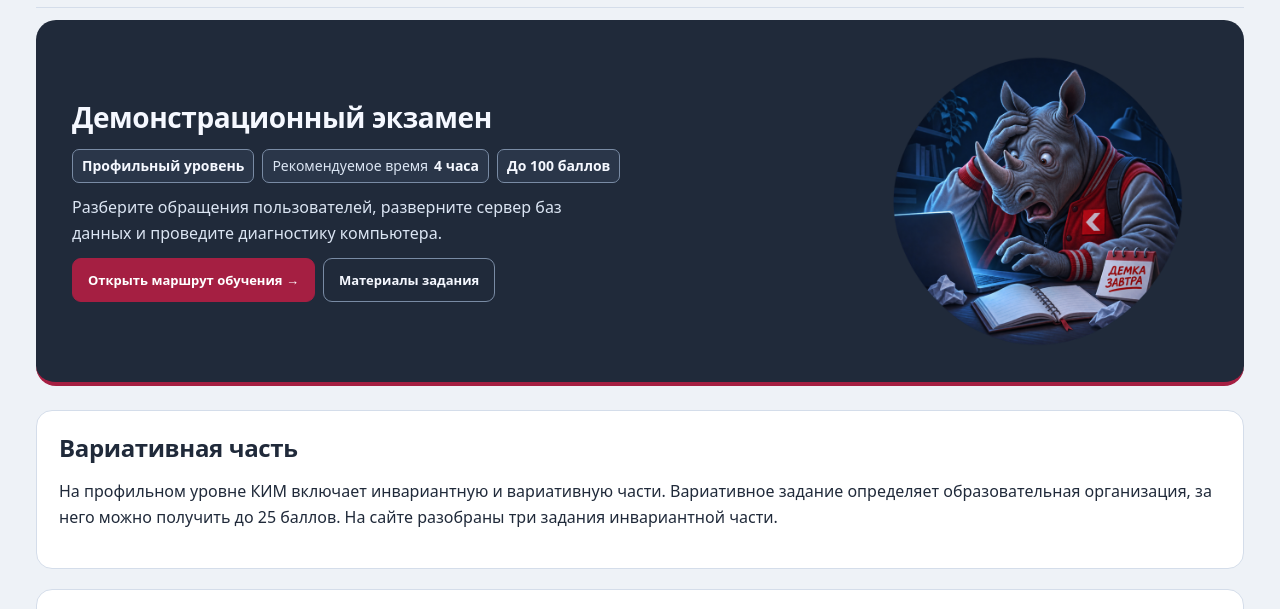
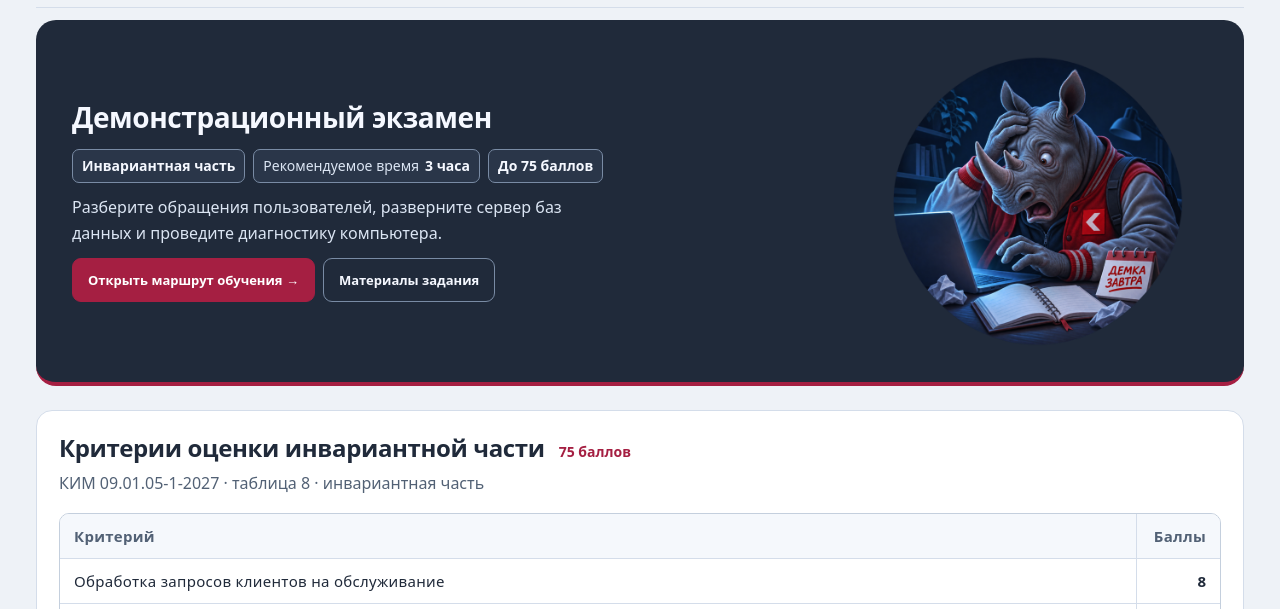
Before and after one commit to OlgaKraven/2027-vdko-demo, a plain HTML site: page index.html in a window 1280 px wide. Shown: the part 131-740 px from the top of the page. Drawn offline with Linux system fonts and the light colour scheme.

Commit message:
Убрать сведения о вариативной части ДЭ 09.01.05

```diff
--- a/app.js
+++ b/app.js
@@ -126,13 +126,13 @@ function overview() {
     <div class="banner-copy">
       <h1>Демонстрационный экзамен</h1>
       <ul class="banner-facts" aria-label="Параметры экзамена">
-        <li>Профильный уровень</li><li><span>Рекомендуемое время</span> <time datetime="PT4H">4 часа</time></li><li>До 100 баллов</li>
+        <li>Инвариантная часть</li><li><span>Рекомендуемое время</span> <time datetime="PT3H">3 часа</time></li><li>До 75 баллов</li>
       </ul>
       <p class="lead">Разберите обращения пользователей, разверните сервер баз данных и проведите диагностику компьютера.</p>
       <div class="button-row">${btn('Открыть маршрут обучения →','data-mode="learn"',true)}${materialsButton()}</div>
     </div>
     <div class="banner-mascot"><img src="mascot-exam.png" width="680" height="680" alt="Носорог-студент готовится к демоэкзамену"></div>
-  </section><section class="route-panel" id="variative" aria-labelledby="variative-title"><h2 id="variative-title">Вариативная часть</h2><p>На профильном уровне КИМ включает инвариантную и вариативную части. Вариативное задание определяет образовательная организация, за него можно получить до 25 баллов. На сайте разобраны три задания инвариантной части.</p></section>${criteria()}`;
+  </section>${criteria()}`;
 }
 const shortStages = ['Старт', 'Заявки', 'Сервер', 'Диагностика'];
 function stageNavigation(items, active, practice = false) {
@@ -563,7 +563,7 @@ function criteria() {
 function faq() {
   const groups = [
     ['Об экзамене', [
-      ['Какие задания разобраны?', 'Три инвариантных задания образца КИМ 09.01.05-1-2027 на с. 31–36. Состав вариативной части профильного экзамена уточните у колледжа.'],
+      ['Какие задания разобраны?', 'Три инвариантных задания образца КИМ 09.01.05-1-2027 на с. 31–36.'],
       ['Будет ли интернет?', 'На с. 23 КИМ предусмотрен доступ к профильным справочникам и сервисам по белому списку. Уточните список на инструктаже. Для домашней репетиции заранее скачайте материалы и проверьте запуск редакторов и локальной базы без интернета.'],
       ['Можно ли принести накопитель или готовый отчёт?', 'Используйте только материалы, устройства и ресурсы, разрешённые площадкой. Папку сдачи и форматы файлов уточните на инструктаже.'],
       ['Что делать, если пропал доступ или завис компьютер?', 'Сообщите эксперту номер рабочего места, последнее действие и текст ошибки. Дождитесь указаний по продолжению.']
@@ -825,7 +825,7 @@ function render() {
   if (location.protocol==='file:') {
     history.replaceState(null,'','#'+url);
   } else {
-    const anchor = mode==='overview' && ['#variative','#criteria'].includes(location.hash) ? location.hash : '';
+    const anchor = mode==='overview' && location.hash==='#criteria' ? location.hash : '';
     history.replaceState(null,'','?'+url+anchor);
   }
   const views = {overview,learn,training:practice,mock:practice,examples,criteria,faq,teacher};
--- a/index.html
+++ b/index.html
@@ -1 +1 @@
-<!doctype html><html lang="ru"><head><meta charset="utf-8"><meta name="viewport" content="width=device-width,initial-scale=1"><meta name="description" content="Подготовка к профильному ДЭ 2027 по профессии 09.01.05."><title>ДЭ 2027 · Оператор технической поддержки</title><link rel="icon" href="mascot-scientist.png"><link rel="stylesheet" href="style.css"><link rel="stylesheet" href="route.css"><link rel="stylesheet" href="course.css"><link rel="stylesheet" href="dkip.css"><link rel="stylesheet" href="prog.css?v=10"></head><body><a class="skip-link" href="#main">Перейти к содержанию</a><div id="app"></div><script src="core.js"></script><script src="variants.js"></script><script src="database-learning.js?v=9"></script><script src="content.js?v=8"></script><script src="app.js?v=15"></script></body></html>
+<!doctype html><html lang="ru"><head><meta charset="utf-8"><meta name="viewport" content="width=device-width,initial-scale=1"><meta name="description" content="Подготовка к профильному ДЭ 2027 по профессии 09.01.05."><title>ДЭ 2027 · Оператор технической поддержки</title><link rel="icon" href="mascot-scientist.png"><link rel="stylesheet" href="style.css"><link rel="stylesheet" href="route.css"><link rel="stylesheet" href="course.css"><link rel="stylesheet" href="dkip.css"><link rel="stylesheet" href="prog.css?v=10"></head><body><a class="skip-link" href="#main">Перейти к содержанию</a><div id="app"></div><script src="core.js"></script><script src="variants.js"></script><script src="database-learning.js?v=9"></script><script src="content.js?v=8"></script><script src="app.js?v=16"></script></body></html>
```
Also changed, not shown: 1 other file.
